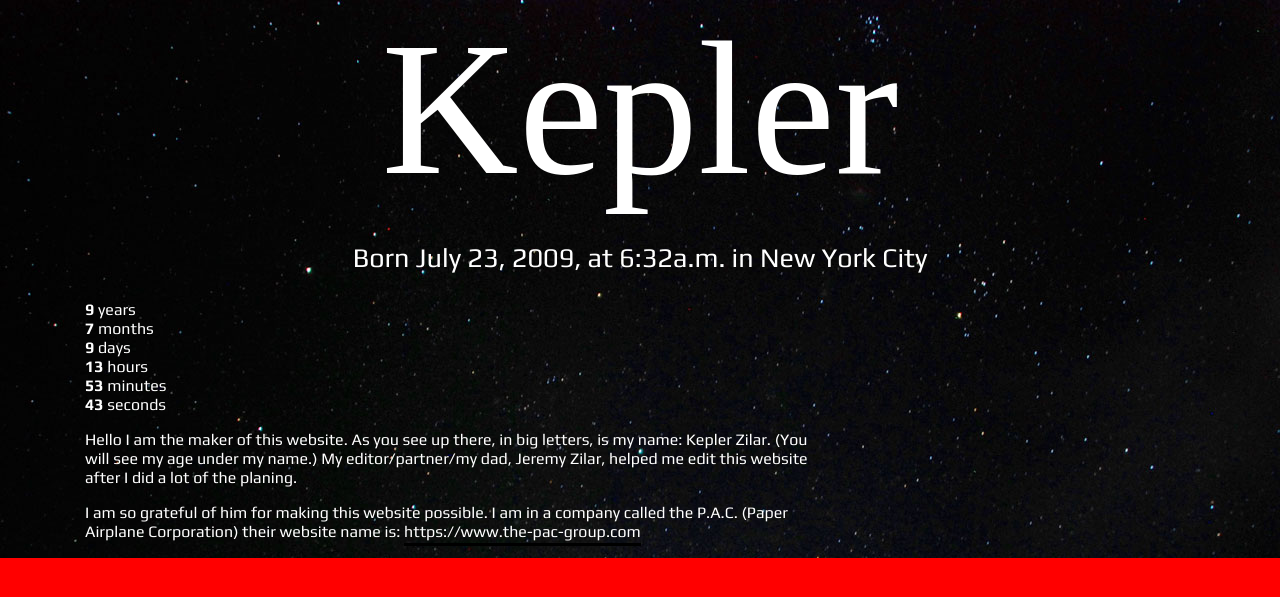
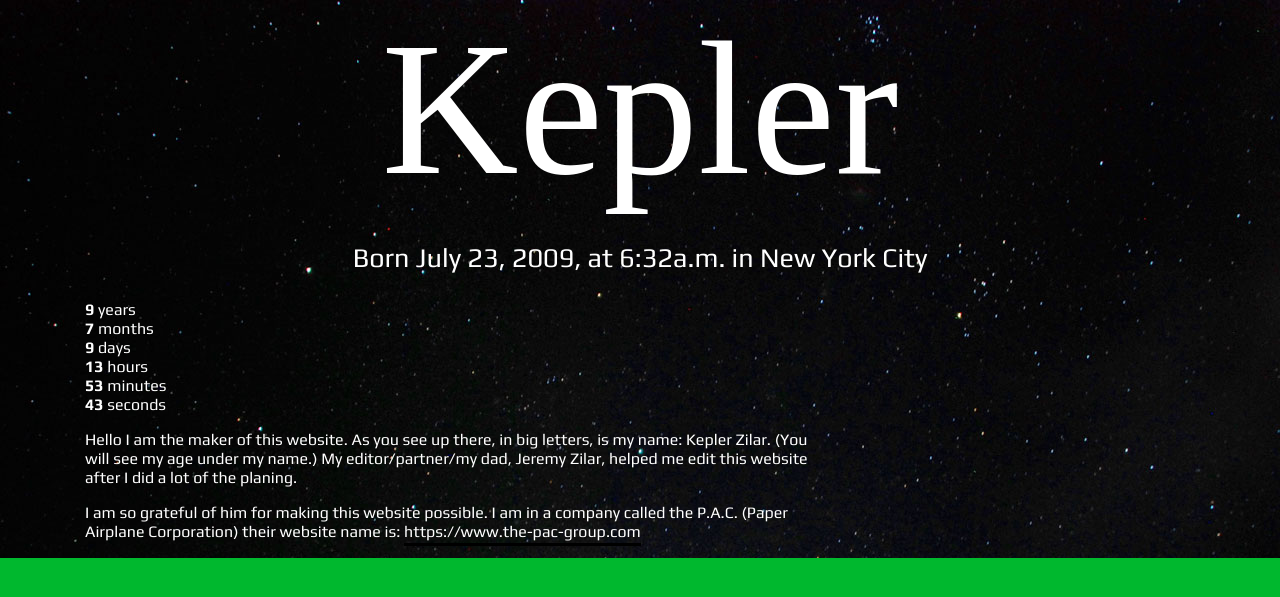
Before and after one commit to kcezz/keplr.me, a Jekyll site: the page built from index.md, in a window 1280 px wide. Shown: the top 597 px of the page. Built offline with Jekyll 4.4.1, drawn with Linux system fonts in a browser that asks for light colours; nearby versions of some CDN libraries.

Commit message:
added new body color

```diff
--- a/_sass/_settings.scss
+++ b/_sass/_settings.scss
@@ -7,6 +7,7 @@ $white: #fff;
 $black: #000;
 $deep: #2e2c40;
 $bg: #000;
+$paper: #00b82e;
 $base_type: 16px;
 $link: #5942d2;
 
@@ -27,7 +28,7 @@ body{
   color: $white;
   font-size: $base_type;
   font-family: $sans;
-  background: red;
+  background: $paper;
 }
 
 .paper{
```
